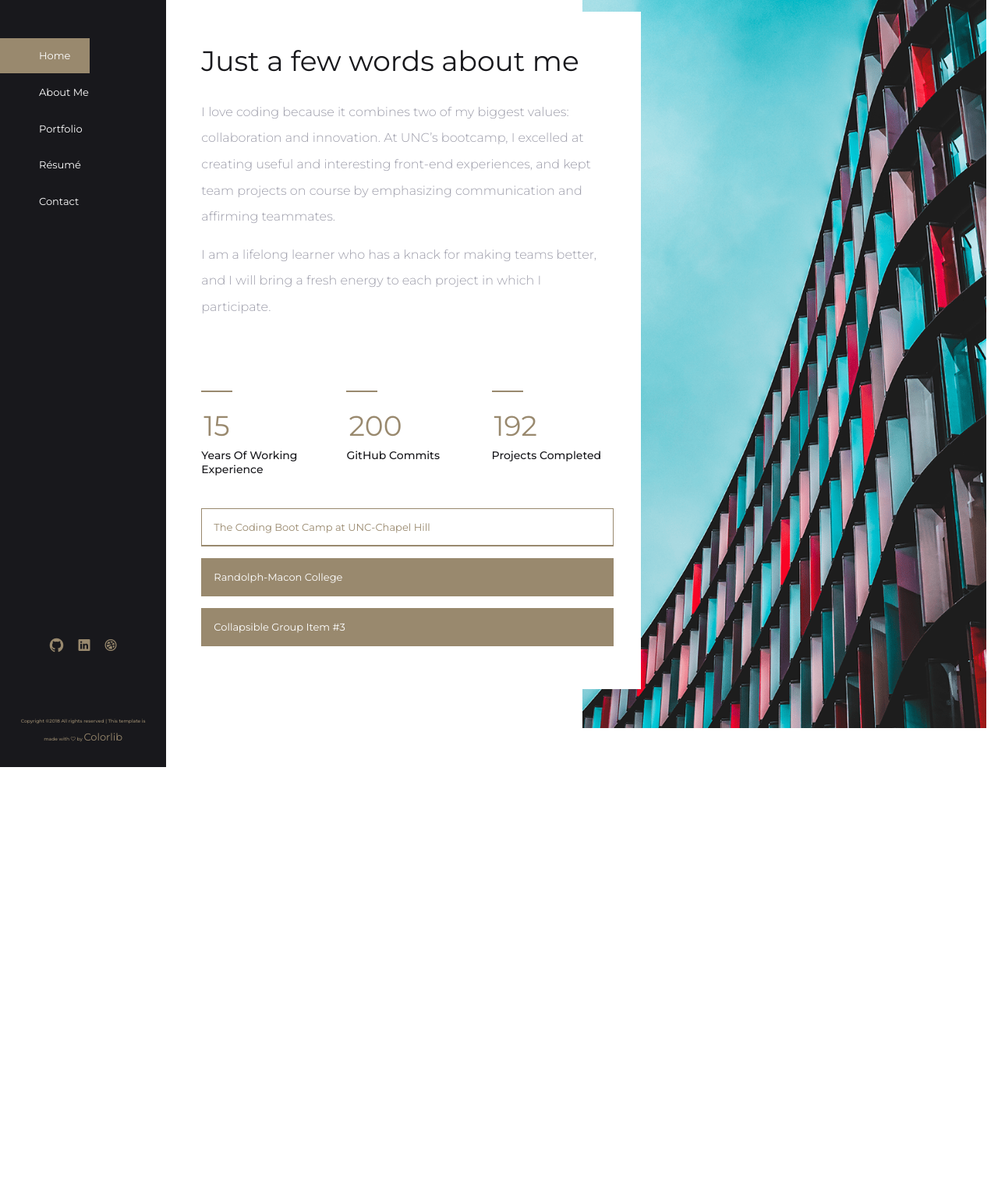
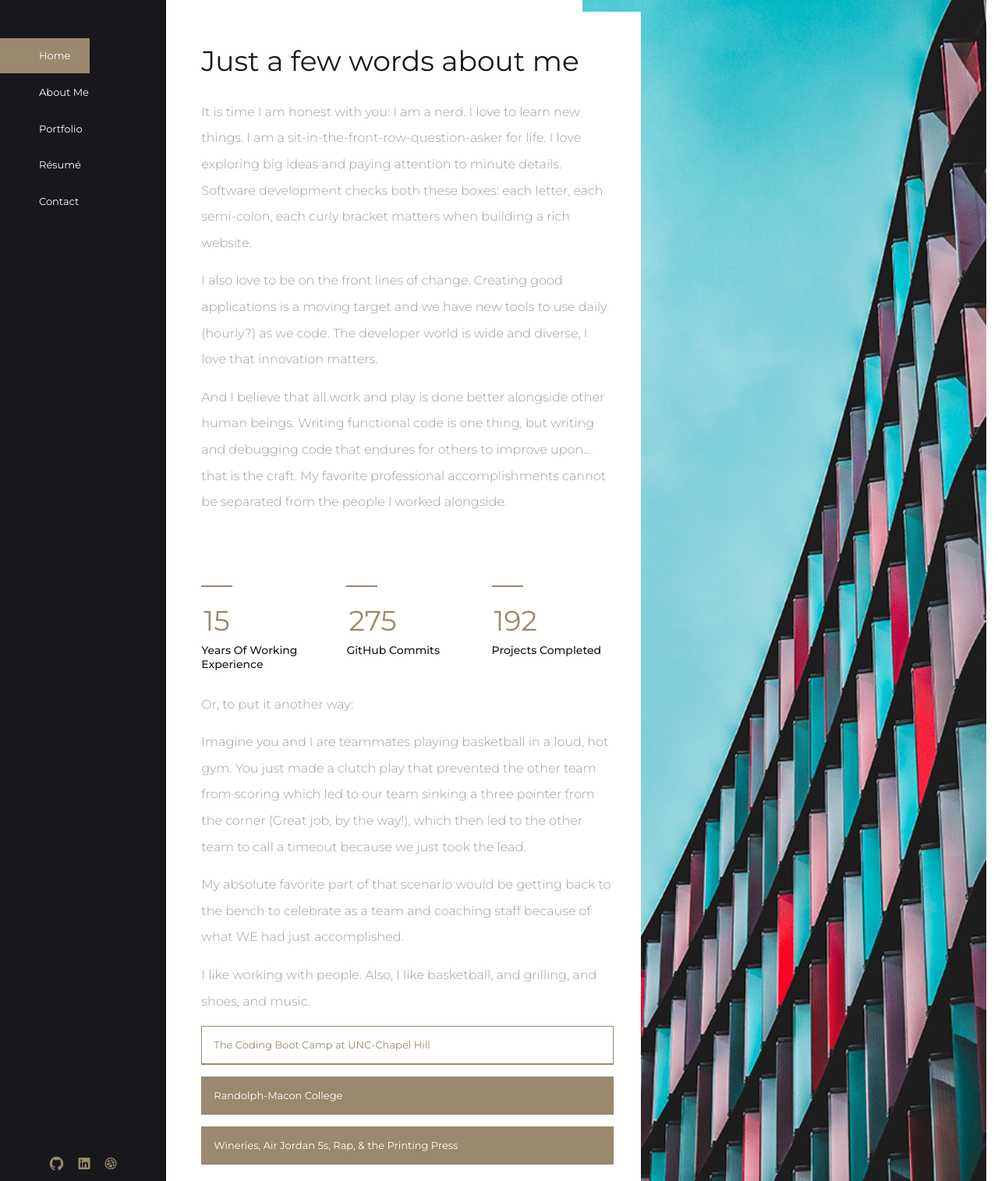
Before and after one commit to AceKingQueen/Summer-Portfolio, a website: page about.html in a window 1280 px wide. Shown: the part 85-1600 px from the top of the page at 78% size. Before the commit the page ends 1069 px from the top, so only its background shows below. Drawn offline with Linux system fonts and the light colour scheme; files whose address does not match are found by name.

Commit message:
text added to About Me, need to style logos

```diff
--- a/about.html
+++ b/about.html
@@ -110,6 +110,8 @@
 
         <!--=================== content body ====================-->
         <div class="col-lg-10 col-md-9 col-12 body_block  align-content-center">
+
+
             <div>
                 <div class="img_card">
                     <div class="row justify-content-center">
@@ -121,12 +123,16 @@
                                             Just a few words about me
                                         </h3>
                                         <p>
-                                            I love coding because it combines two of my biggest values: collaboration and innovation. At UNC’s bootcamp, I excelled at creating useful and interesting front-end experiences, and kept team projects on course by emphasizing communication and affirming teammates.
-                                        </p>
-                                        <p>
-                                            I am a lifelong learner who has a knack for making teams better, and I will bring a fresh energy to each project in which I participate.
+                                            It is time I am honest with you: I am a nerd. I love to learn new things. I am a sit-in-the-front-row-question-asker for life. I love exploring big ideas and paying attention to minute details. Software development checks both these boxes: each letter, each semi-colon, each curly bracket matters when building a rich website.
                                         </p>
 
+                                        <p>
+                                            I also love to be on the front lines of change. Creating good applications is a moving target and we have new tools to use daily (hourly?) as we code. The developer world is wide and diverse, I love that innovation matters.
+                                        </p>
+
+                                        <p>
+                                            And I believe that all work and play is done better alongside other human beings. Writing functional code is one thing, but writing and debugging code that endures for others to improve upon... that is the craft. My favorite professional accomplishments cannot be separated from the people I worked alongside.
+                                        </p>
 
                                           <!--=================== counter start====================-->
                     <div class="pt50">
@@ -141,7 +147,7 @@
                                 <div class="col-12 col-md-4">
                                     <div class="counter_box">
                                         <div class="divider"></div>
-                                                        <span class="counter">200</span>
+                                        <span class="counter">275</span>
                                         <h5>GitHub commits</h5>
                                     </div>
                                 </div>
@@ -155,6 +161,25 @@
                             </div>
                         </div>
                         <!--=================== counter end====================-->
+
+                                        <p>
+                                            Or, to put it another way:
+                                        </p>
+
+                                        <p>
+                                            Imagine you and I are teammates playing basketball in a loud, hot gym. You just made a clutch play that prevented the other team from scoring which led to our team sinking a three pointer from the corner (Great job, by the way!), which then led to the other team to call a timeout because we just took the lead.
+                                        </p>
+
+                                        <p>
+                                            My absolute favorite part of that scenario would be getting back to the bench to celebrate as a team and coaching staff because of what WE had just accomplished.
+                                        </p>
+
+                                        <p>
+                                            I like working with people. Also, I like basketball, and grilling, and shoes, and music.
+                                        </p>
+
+
+
                                     </div>
                                     <!--===================testimonial start====================-->
                                     <!-- <div class="testimonial_carousel mt50">
@@ -225,7 +250,8 @@
                                                 </div>
                                                 <div id="collapseOne" class="collapse" role="tabpanel" aria-labelledby="headingOne" data-parent="#accordion">
                                                     <div class="card-body">
-                                                        Anim pariatur cliche reprehenderit, enim eiusmod high life accusamus terry richardson ad squid. 3 wolf moon officia aute, non cupidatat skateboard dolor brunch. Food truck quinoa nesciunt laborum eiusmod. Brunch 3 wolf moon tempor, sunt aliqua put a bird on it squid single-origin coffee nulla assumenda shoreditch et. Nihil anim keffiyeh helvetica, craft beer labore wes anderson cred nesciunt sapiente ea proident. Ad vegan excepteur butcher vice lomo. Leggings occaecat craft beer farm-to-table, raw denim aesthetic synth nesciunt you probably haven't heard of them accusamus labore sustainable VHS.
+                                                            Out of sheer curiosity, I started to teach myself to code about two years ago. I experimented with learning online and then landed at UNC's Coding Bootcamp. This six month course was a blaze of new concepts and due dates as I worked my way from HTML basics to the MERN (Mongo-Express-React-Node) full stack model in an insanely short amount of time. <a href="https://codingbootcamp.unc.edu/coding/curriculum/">The curriculum</a> provided opportunities to code every day. It was intense but I had a blast. To quote a friend, I "didn't sign up for Coding Resort Camp, [I] signed up for Coding Bootcamp".
+                                                            <img src="assets/img/unc.png" alt="UNC-CH Coding Bootcamp logo" height=50% width=50% />
                                                     </div>
                                                 </div>
                                             </div>
@@ -241,7 +267,8 @@
                                                 </div>
                                                 <div id="collapseTwo" class="collapse" role="tabpanel" aria-labelledby="headingTwo" data-parent="#accordion">
                                                     <div class="card-body">
-                                                        Anim pariatur cliche reprehenderit, enim eiusmod high life accusamus terry richardson ad squid. 3 wolf moon officia aute, non cupidatat skateboard dolor brunch. Food truck quinoa nesciunt laborum eiusmod. Brunch 3 wolf moon tempor, sunt aliqua put a bird on it squid single-origin coffee nulla assumenda shoreditch et. Nihil anim keffiyeh helvetica, craft beer labore wes anderson cred nesciunt sapiente ea proident. Ad vegan excepteur butcher vice lomo. Leggings occaecat craft beer farm-to-table, raw denim aesthetic synth nesciunt you probably haven't heard of them accusamus labore sustainable VHS.
+                                                            I earned a BA from this <a href="https://www.rmc.edu/">great little spot</a> near Richmond, Virginia. I graduated with Honors, was inducted into Phi Beta Kappa, and played basketball all four years. I studied English and Religion there and managed to celebrate with my teammates and coaches on the bench many times along the way. Randolph-Macon set me on course for my first career, as I got connected to the non-profit while on campus there which would then employ me for the next thirteen years.
+                                                            <img src="assets/img/rmc.jpg" alt="RMC logo" />
                                                     </div>
                                                 </div>
                                             </div>
@@ -251,13 +278,15 @@
                                                 <div class="card-header" role="tab" id="headingThree">
                                                     <h5>
                                                         <a class="collapsed" data-toggle="collapse" href="#collapseThree" role="button" aria-expanded="false" aria-controls="collapseThree">
-                                                            Collapsible Group Item #3
+                                                            Wineries, Air Jordan 5s, Rap, & the Printing Press
                                                         </a>
                                                     </h5>
                                                 </div>
                                                 <div id="collapseThree" class="collapse" role="tabpanel" aria-labelledby="headingThree" data-parent="#accordion">
                                                     <div class="card-body">
-                                                        Anim pariatur cliche reprehenderit, enim eiusmod high life accusamus terry richardson ad squid. 3 wolf moon officia aute, non cupidatat skateboard dolor brunch. Food truck quinoa nesciunt laborum eiusmod. Brunch 3 wolf moon tempor, sunt aliqua put a bird on it squid single-origin coffee nulla assumenda shoreditch et. Nihil anim keffiyeh helvetica, craft beer labore wes anderson cred nesciunt sapiente ea proident. Ad vegan excepteur butcher vice lomo. Leggings occaecat craft beer farm-to-table, raw denim aesthetic synth nesciunt you probably haven't heard of them accusamus labore sustainable VHS.
+                                                            Perhaps better discussed in person, <a href="https://acekingqueen.github.io/Summer-Portfolio/contact.html" >contact me!</a> these are some of my favorite metaphors for why I connect with computer programming.
+
+                                                            I'll choose one for now, ask me about the others later. There is a <a href="http://www.genot-boulanger.com/">winery in Burgundy, France</a> (a region known for wine excellence) that lives by the motto: <p>"Maximum work in the vineyards, for minimum intervention in the cuverie".</p> Grapes are grown in the vineyards and the cuverie is where grape juice ferments and eventually becomes wine. Wine-making is an arduous, tricky process that results in art. Like coding, there is steady work involved and the better one plans and thinks through details early on, the less one will need to mess with the final product.
                                                     </div>
                                                 </div>
                                             </div>
```
Also changed, not shown: portfolio.html (+1 -1 lines), assets/READMEs/HollywoodREADME.png (added), 1 other file. Lines whose indentation alone changed are shown as unchanged.
